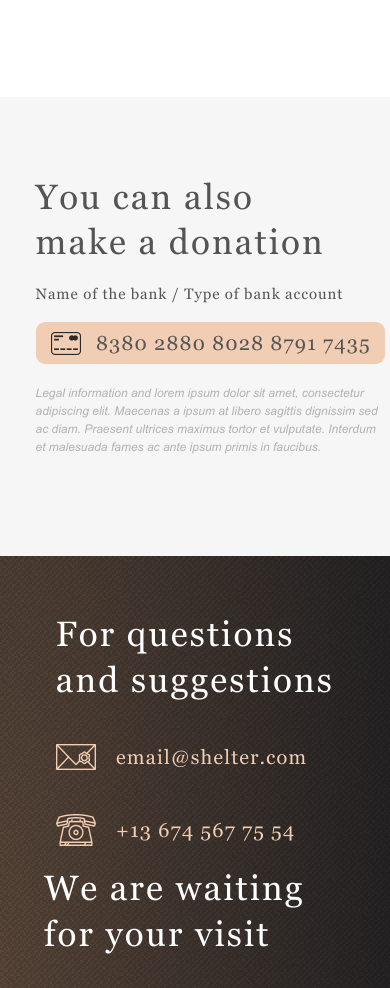
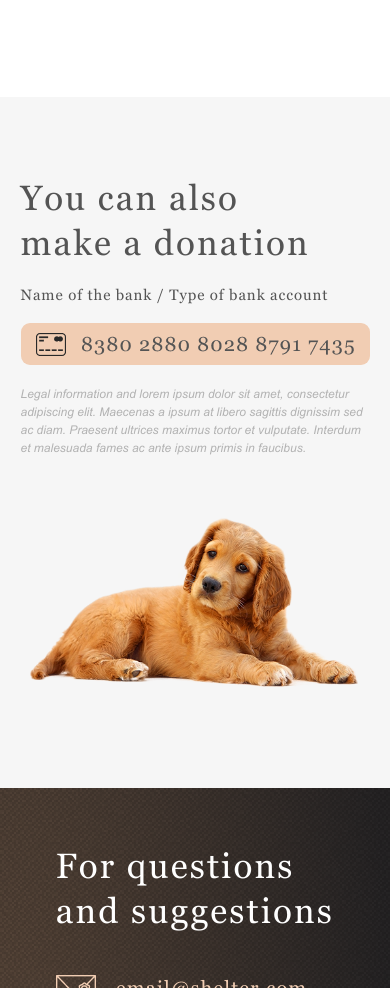
Before and after one commit to AlexanderKrasovskiy/stage_1-2, a website: page shelter/pages/index.html in a window 390 px wide. Shown: the part 4738-5726 px from the top of the page. Drawn offline with Linux system fonts and the light colour scheme; a web font is replaced by a local one.

Commit message:
feat: finish main page tablet donation

```diff
--- a/shelter/sass/components/_donation.scss
+++ b/shelter/sass/components/_donation.scss
@@ -1,6 +1,5 @@
 .donation {
   background-color: $color-light-l;
-
 }
 
 .donation__wrapper {
@@ -10,20 +9,28 @@
   //gap: 30px;
   padding-top: 78px;
   padding-bottom: 100px;
+  @include media-laptop {
+    flex-direction: column-reverse;
+    padding-top: 79px;
+  }
 }
 
 .donation__img {
   max-width: 505px;
-  height: 261px;
+  //height: 261px;
   img {
     display: block;
-    width: 100%;
+    max-width: 100%;
   }
 }
 
 .donation__content {
   max-width: 380px;
-  margin-left: 30px
+  margin-left: 30px;
+  @include media-laptop {
+    margin-left: 0px;
+    margin-bottom: 60px
+  }
 }
 
 .donation__title {
```
Also changed, not shown: shelter/sass/style.css, 1 other file.
